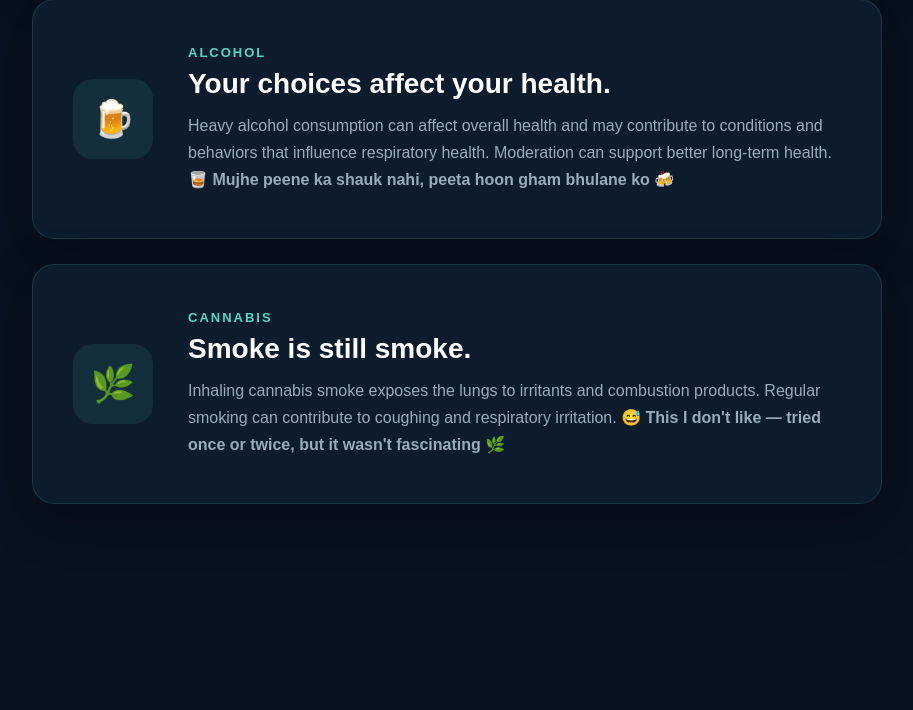
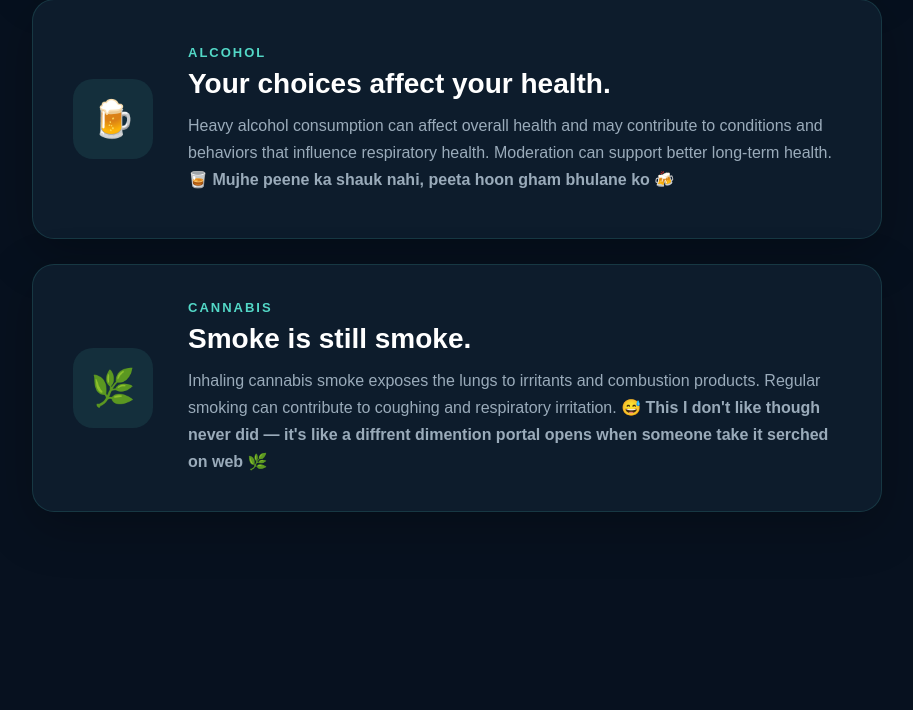
Before and after one commit to gitsofpradumn/lung-cancer-prediction, a Flask app: page / in a window 1280 px wide. Shown: the part 1470-2180 px from the top of the page, without its empty margins (183-1096 px from the left). Run offline with Flask 3, Linux system fonts and the light colour scheme; parts of the project's set-up code (start-up, migrations or seed data) failed here and were passed over.

Commit message:
Update personal comment in index.html

```diff
--- a/templates/index.html
+++ b/templates/index.html
@@ -87,7 +87,7 @@
                     <p>
                     Inhaling cannabis smoke exposes the lungs to irritants and combustion products.
                      Regular smoking can contribute to coughing and respiratory irritation.
-                     <span class="personal-line">😅 This I don't like — tried once or twice, but it wasn't fascinating 🌿</span>
+                     <span class="personal-line">😅 This I don't like though never did — it's like a diffrent dimention portal opens when someone take it serched on web 🌿</span>
                     </p>
                 </div>
             </div>
```
